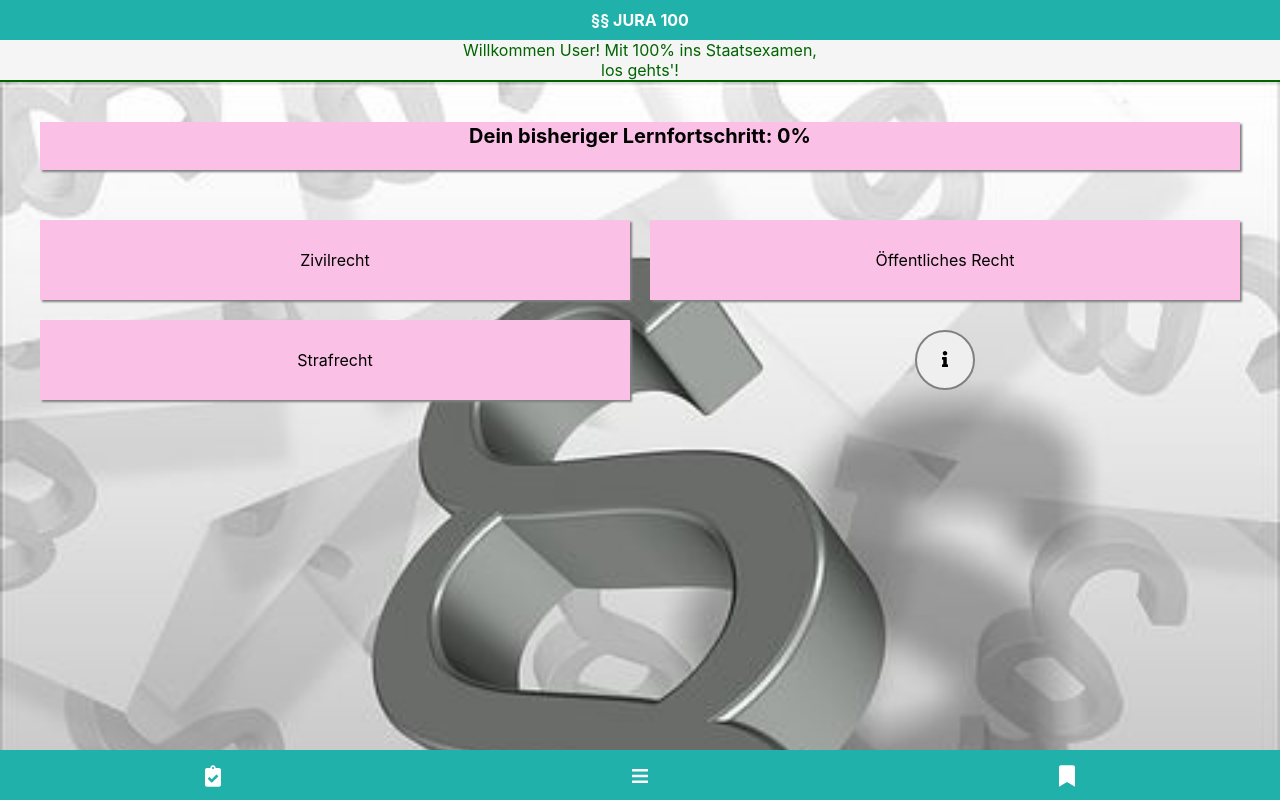
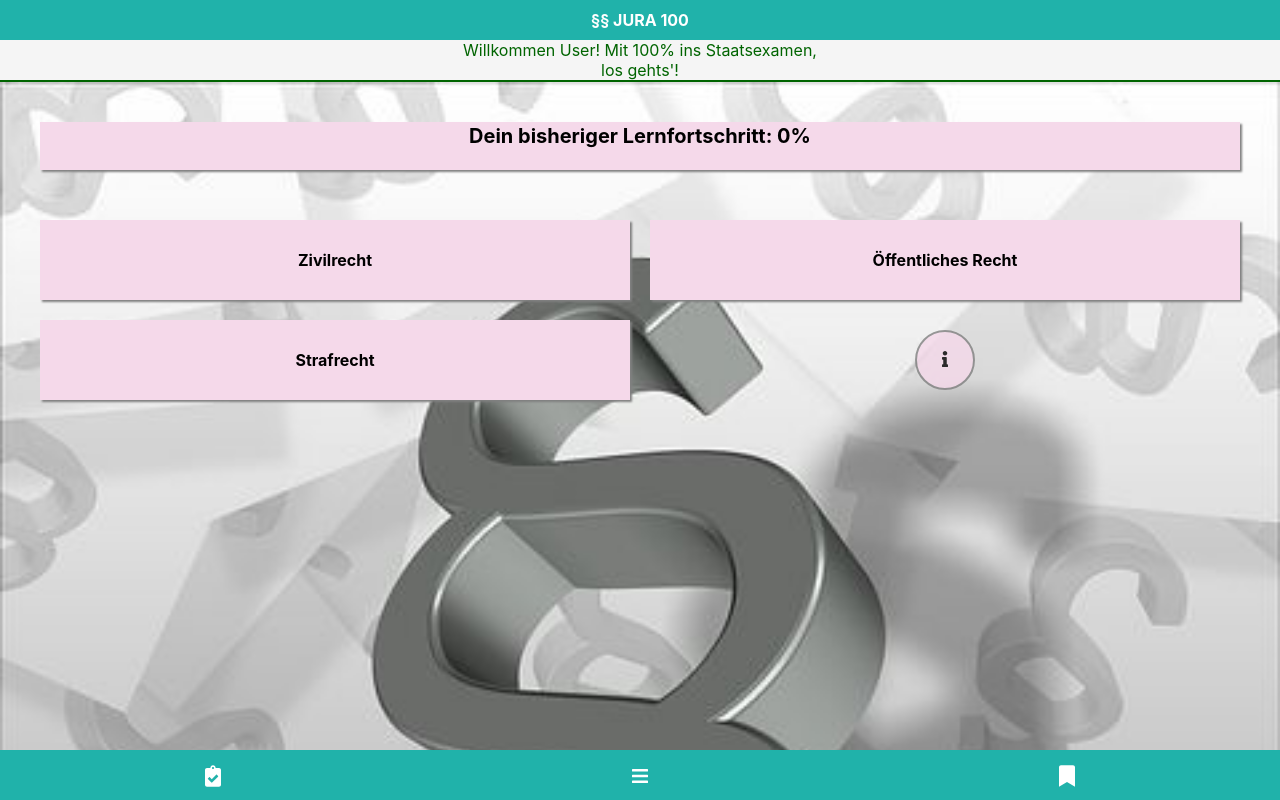
Before and after one commit to CaroSophie/Jura100, a React (Create React App) app: page / in a window 1280 px wide. Built offline with nearby package versions, Linux system fonts and the light colour scheme; what uid would draw is missing.

Commit message:
New background

```diff
--- a/src/components/Card.js
+++ b/src/components/Card.js
@@ -11,7 +11,8 @@ const Stylecards = styled.div`
   box-shadow: 2px 2px 2px grey;
   /* border-radius: 20px; */
   /* border: 1px solid grey; */
-  background: #fbc0e5;
+  background: #f5d9ea;
+  font-weight: bold;
 `
 
 export default class Cards extends Component {
--- a/src/components/Instruction.js
+++ b/src/components/Instruction.js
@@ -25,6 +25,8 @@ const Toggle = styled.button`
   font-size: 1em;
   height: 60px;
   width: 60px;
+  background: #f5d9ea;
+  opacity: 0.8;
 
   &:focus {
     outline: none;
--- a/src/components/Progressbar.js
+++ b/src/components/Progressbar.js
@@ -2,7 +2,7 @@ import React, { Component } from 'react'
 import styled from 'styled-components'
 
 const Progress = styled.div`
-  background: #fbc0e5;
+  background: #f5d9ea;
   color: black;
   display: grid;
   font-size: 20px;
--- a/src/components/Topic.js
+++ b/src/components/Topic.js
@@ -9,7 +9,7 @@ const Wrapper = styled.section`
 `
 
 const Topics = styled.div`
-  background: whitesmoke;
+  background: #f5d9ea;
   color: black;
   height: 50px;
   text-align: start;
--- a/src/screens/Contentpage.js
+++ b/src/screens/Contentpage.js
@@ -4,6 +4,7 @@ import styled from 'styled-components'
 import Header from '../components/Header'
 import Content from '../components/Content'
 import Footer from '../components/Footer'
+import img from '../images/Paragraph.jpg'
 
 const Wrapper = styled.section`
   height: 100vh;
@@ -13,8 +14,8 @@ const Wrapper = styled.section`
   main {
     overflow-y: scroll;
     display: block;
-    background-image: url('https://images.unsplash.com/photo-1536821824982-ee7e97e7807d?ixlib=rb-1.2.1&ixid=eyJhcHBfaWQiOjEyMDd9&auto=format&fit=crop&w=800&q=60');
     background-size: cover;
+    background: url(${img});
   }
 `
 
--- a/src/screens/SubPage.js
+++ b/src/screens/SubPage.js
@@ -5,6 +5,7 @@ import Topic from '../components/Topic'
 import Footer from '../components/Footer'
 import Overview from '../components/Overview'
 import Header from '../components/Header'
+import img from '../images/Paragraph.jpg'
 
 const Wrapper = styled.section`
   background: whitesmoke;
@@ -16,7 +17,7 @@ const Wrapper = styled.section`
     overflow-y: scroll;
     display: block;
     background-size: cover;
-    background-image: url('https://images.unsplash.com/photo-1536821824982-ee7e97e7807d?ixlib=rb-1.2.1&ixid=eyJhcHBfaWQiOjEyMDd9&auto=format&fit=crop&w=800&q=60');
+    background: url(${img});
   }
 `
 const Line = styled.div`
```
